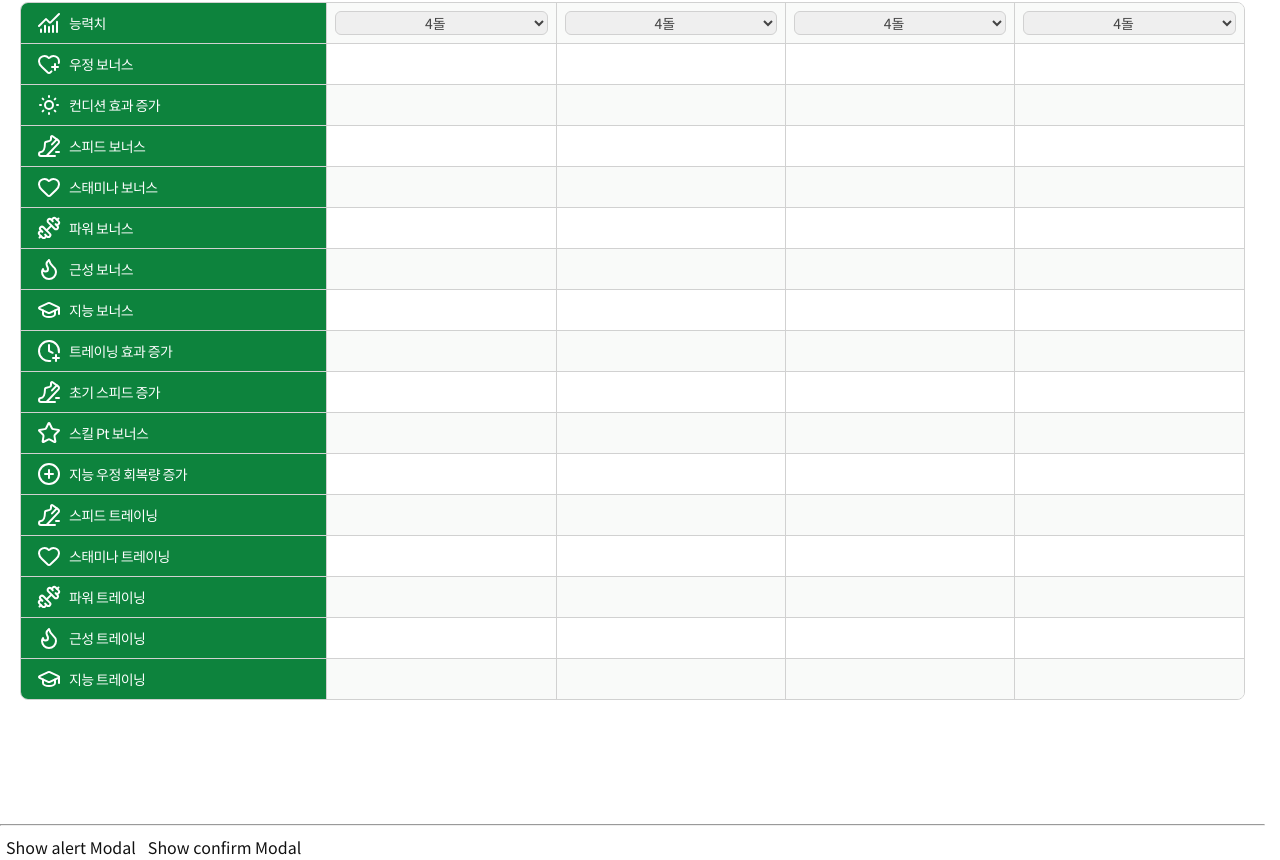
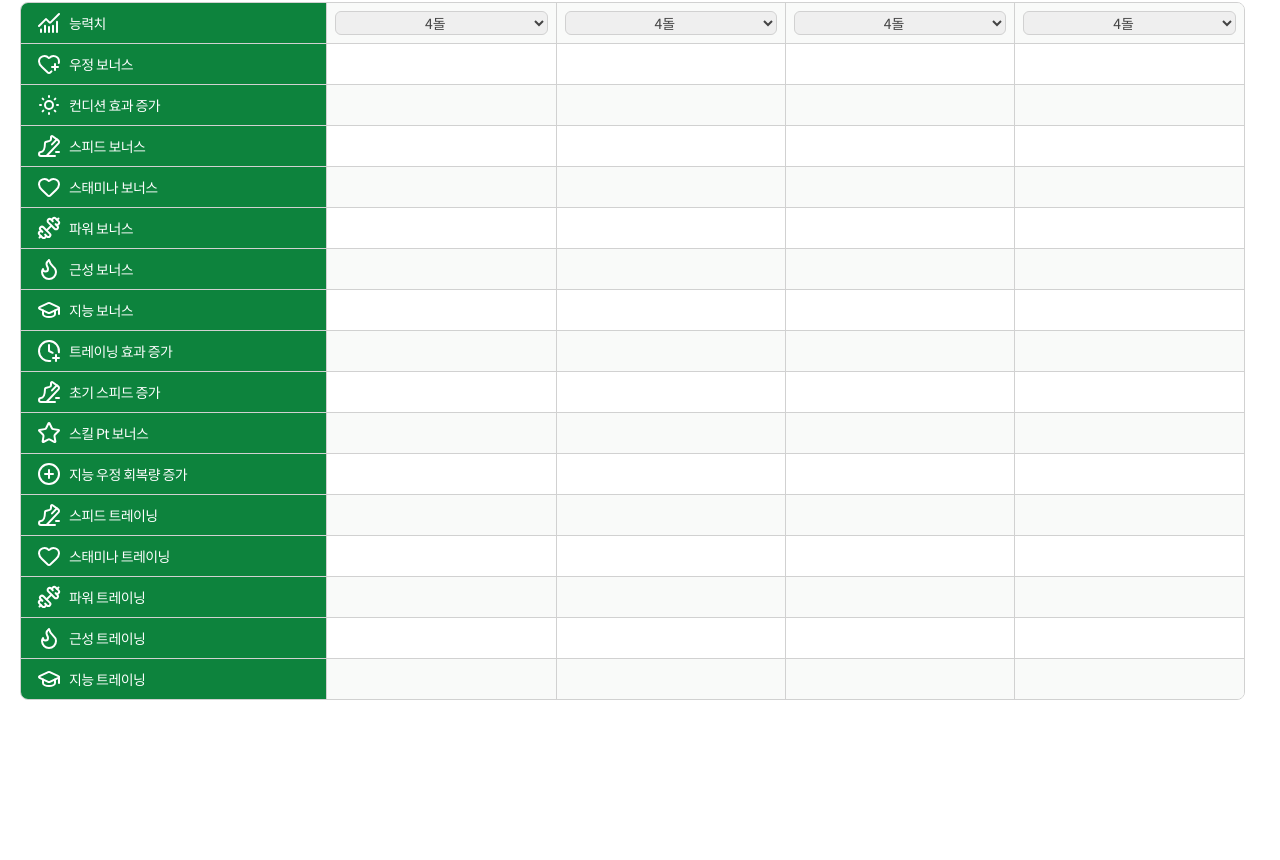
Before and after one commit to winterfall98/pj-react-uma-app, a React (Vite) app: page / in a window 1280 px wide. Shown: the part 494-1354 px from the top of the page. After the commit the page ends 1214 px from the top, so only its background shows below. Built offline with nearby package versions, Linux system fonts and the light colour scheme.

Commit message:
모달 사용성 개선

```diff
--- a/src/App.tsx
+++ b/src/App.tsx
@@ -1,46 +1,16 @@
-import Modal from "./modal/Modal";
 import CardSimulator from "./cardSimulator/CardSimulator";
 import useModal from "./modal/useModal";
-import type { AlertModalProps, ConfirmModalProps } from "./modal/Modal.types";
 
 function App() {
-    const { modal, alert, confirm } = useModal();
-
-    const alertProps: AlertModalProps = {
-        message: "Hello, World!",
-        okWord: "OK",
-        variant: "default",
-        onConfirm: () => {
-            console.log("Alert confirmed!");
-        },
-    };
-
-    const confirmProps: ConfirmModalProps = {
-        message: "Hello, confirm!",
-        okWord: "OK",
-        cancelWord: "Cancel",
-        variant: "default",
-        onConfirm: () => {
-            console.log("Confirm confirmed!");
-        },
-        onCancel: () => {
-            console.log("Confirm cancelled!");
-        },
-    };
+    const { alert, confirm, ModalRoot } = useModal();
 
     return (
         <div className="App">
-            <CardSimulator />
+            <CardSimulator onError={
+                (message: string) => alert(message, { okWord: "확인", variant: "warning" })
+            } />
 
-
-            <br /><br /><br /><br />
-            <hr />
-            <button onClick={() => alert(alertProps)}>Show alert Modal</button>
-            <button onClick={() => confirm(confirmProps)}>
-                Show confirm Modal
-            </button>
-
-            {modal && <Modal {...modal} />}
+            {ModalRoot}
         </div>
     );
 }
--- a/src/modal/Modal.types.ts
+++ b/src/modal/Modal.types.ts
@@ -9,13 +9,13 @@ export type ModalBaseProps = {
 }
 
 export type AlertModalProps = ModalBaseProps & {
-    onConfirm: () => void,
+    onConfirm?: () => void,
 }
 
 export type ConfirmModalProps = ModalBaseProps & {
     cancelWord?: string,
     onConfirm: () => void,
-    onCancel: () => void,
+    onCancel?: () => void,
 }
 
 export type ModalProps =
--- a/src/modal/useModal.ts
+++ /dev/null
@@ -1,37 +0,0 @@
-
-import { useState } from 'react';
-import type { ModalProps, AlertModalProps, ConfirmModalProps } from './Modal.types';
-
-function useModal() {
-    const [modal, setModal] = useState<ModalProps | null>(null);
-
-    function alert({onConfirm, ...rest}: AlertModalProps) {
-        setModal({
-            type: 'alert',
-            ...rest,
-            onConfirm: () => {
-                setModal(null);
-                onConfirm?.();
-            },
-        });
-    }
-
-    function confirm({ onConfirm, onCancel, ...rest}: ConfirmModalProps) {
-        setModal({
-            type: 'confirm',
-            ...rest,
-            onConfirm: () => {
-                setModal(null);
-                onConfirm?.();
-            },
-            onCancel: () => {
-                setModal(null);
-                onCancel?.();
-            },
-        });
-    }
-
-    return {modal, alert, confirm};
-}
-
-export default useModal;
--- /dev/null
+++ b/src/modal/useModal.tsx
@@ -0,0 +1,63 @@
+import { useState } from "react";
+import type {
+    ModalVariant,
+    ModalProps,
+} from "./Modal.types";
+import Modal from "./Modal";
+
+function useModal() {
+    const [modal, setModal] = useState<ModalProps | null>(null);
+
+    function alert(
+        message: string,
+        options?: {
+            okWord?: string;
+            variant?: ModalVariant;
+            onConfirm?: () => void;
+        },
+    ) {
+        setModal({
+            type: "alert",
+            message,
+            okWord: options?.okWord,
+            variant: options?.variant,
+            onConfirm: () => {
+                setModal(null);
+                options?.onConfirm?.();
+            },
+        });
+    }
+
+
+    function confirm(
+        message: string,
+        options?: {
+            okWord?: string;
+            cancelWord?: string;
+            variant?: ModalVariant;
+            onConfirm?: () => void;
+            onCancel?: () => void;
+        },
+    ) {
+        setModal({
+            type: "confirm",
+            message,
+            okWord: options?.okWord,
+            cancelWord: options?.cancelWord,
+            variant: options?.variant,
+            onConfirm: () => {
+                setModal(null);
+                options?.onConfirm?.();
+            },
+            onCancel: () => {
+                setModal(null);
+                options?.onCancel?.();
+            },
+        });
+    }
+
+    const ModalRoot = modal ? <Modal {...modal} /> : null;
+    return { alert, confirm, ModalRoot };
+}
+
+export default useModal;
```
